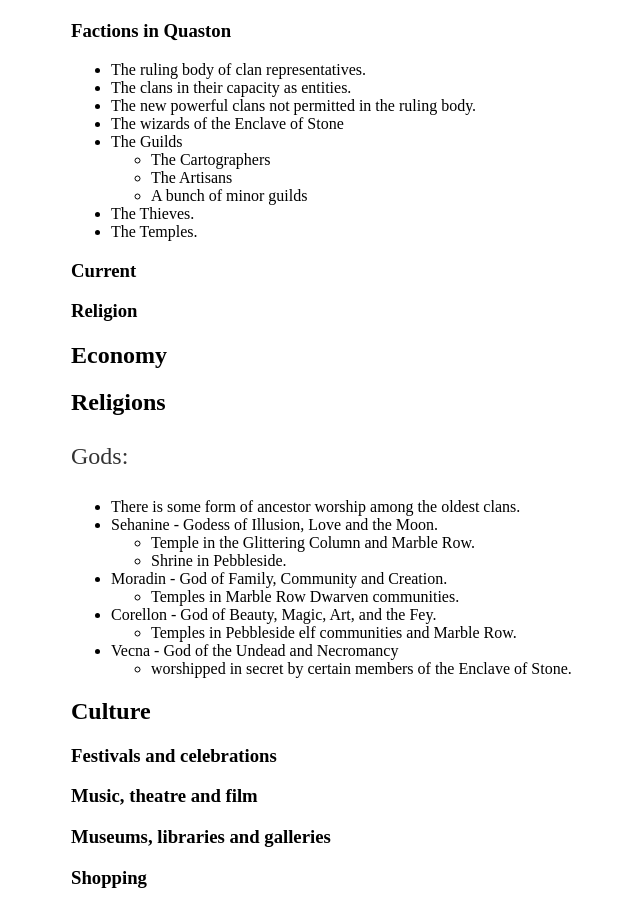
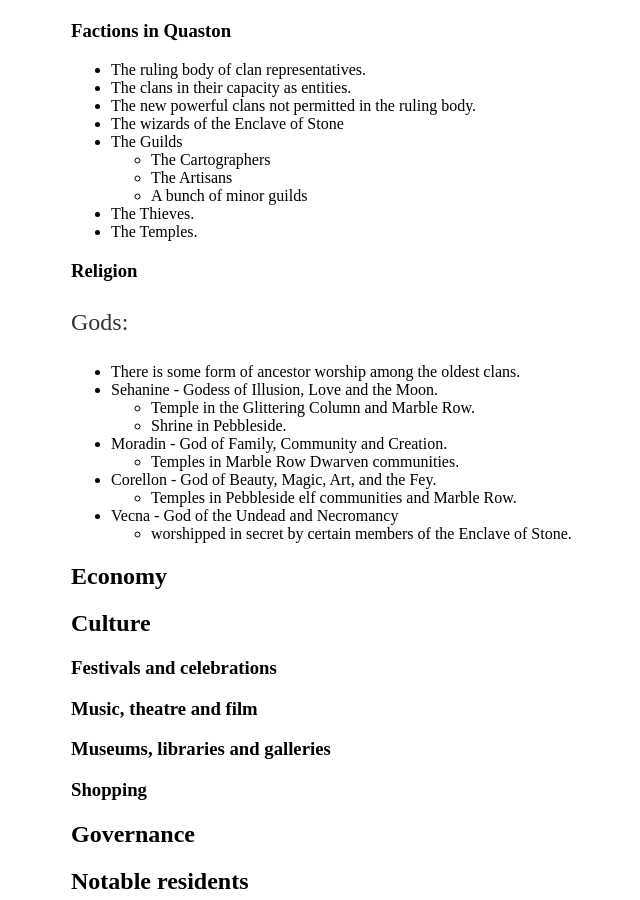
Before and after one commit to OysterBuoy/OysterBuoy.github.io, a Jekyll site: the page built from _posts/2015-11-30-Quaston-city-planning-WiP.md, in a window 1280 px wide and 900 px high, scrolled down 2910 px. Shown: the whole window, without its empty margins (121-761 px from the left). Built offline with Jekyll 4.4.1, drawn with Linux system fonts in a browser that asks for light colours.

Commit message:
Update 2015-11-30-Quaston-city-planning-WiP.md

```diff
--- a/_posts/2015-11-30-Quaston-city-planning-WiP.md
+++ b/_posts/2015-11-30-Quaston-city-planning-WiP.md
@@ -75,13 +75,7 @@
 - The Thieves.
 - The Temples.
 
-###	Current
 ###	Religion
-
-
-##	Economy
-
-## Religions
 
 Gods:
 - There is some form of ancestor worship among the oldest clans.
```
Also changed, not shown: other parts of _posts/2015-11-30-Quaston-city-planning-WiP.md (+3 -0 lines).
